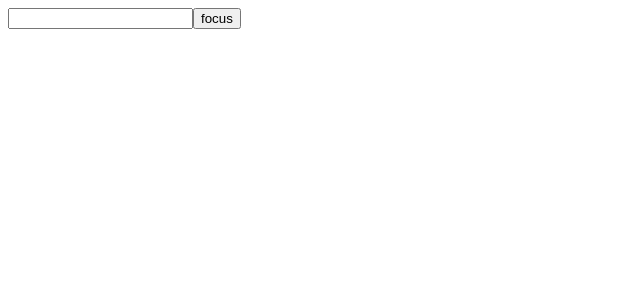
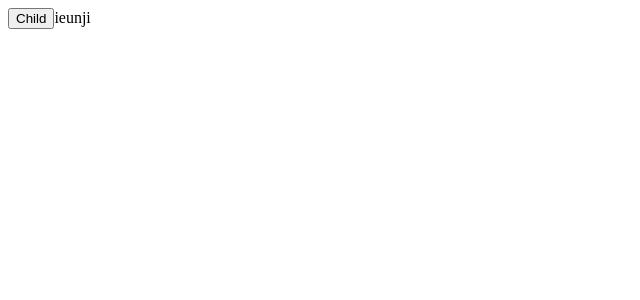
Before and after one commit to IEUNJI/learn-react, a React (Create React App) app in the folder react-base/: page / in a window 1280 px wide. Shown: the top 300 px of the page, without its empty margins (0-640 px from the left). Built offline with nearby package versions, Linux system fonts and the light colour scheme.

Commit message:
生命周期之错误边界处理

```diff
--- a/react-base/src/App.js
+++ b/react-base/src/App.js
@@ -1,12 +1,13 @@
 import React from 'react';
 
 import ForwardRef from './ForwardRef';
+import Lifecycle from './Lifecycle';
 
 function App(props) {
 
   return (
     <React.Fragment>
-      <ForwardRef />
+      <Lifecycle />
     </React.Fragment>
   );
 }
--- /dev/null
+++ b/react-base/src/Lifecycle.js
@@ -0,0 +1,77 @@
+import React from 'react';
+
+class Child extends React.Component {
+  constructor(props) {
+    super(props);
+
+    this.state = {
+      info: {
+        name: 'ieunji'
+      }
+    };
+  }
+
+  changeHandler = () => {
+    this.setState({
+      info: null
+    });
+  }
+
+  render() {
+    const { info } = this.state;
+
+    return (
+      <div className="child">
+        <button onClick={this.changeHandler}>Child</button>
+        <span>{info.name}</span>
+      </div>
+    );
+  }
+}
+
+class Lifecycle extends React.Component {
+  constructor(props) {
+    super(props);
+
+    this.state = {
+      hasError: false,
+      errorMsg: ''
+    };
+  }
+
+  static getDerivedStateFromError(error) {
+    console.log('static getDerivedStateFromError', arguments);
+
+    return {
+      hasError: true,
+      errorMsg: error.message
+    };
+  }
+
+  componentDidCatch(error, info) {
+    console.log('componentDidCatch', arguments);
+
+    this.setState({
+      hasError: true,
+      errorMsg: error.message
+    });
+  }
+
+  render() {
+    const { hasError, errorMsg } = this.state;
+
+    if (hasError) {
+      return (
+        <mark>{errorMsg}</mark>
+      );
+    }
+
+    return (
+      <React.Fragment>
+        <Child />
+      </React.Fragment>
+    );
+  }
+}
+
+export default Lifecycle;
```
